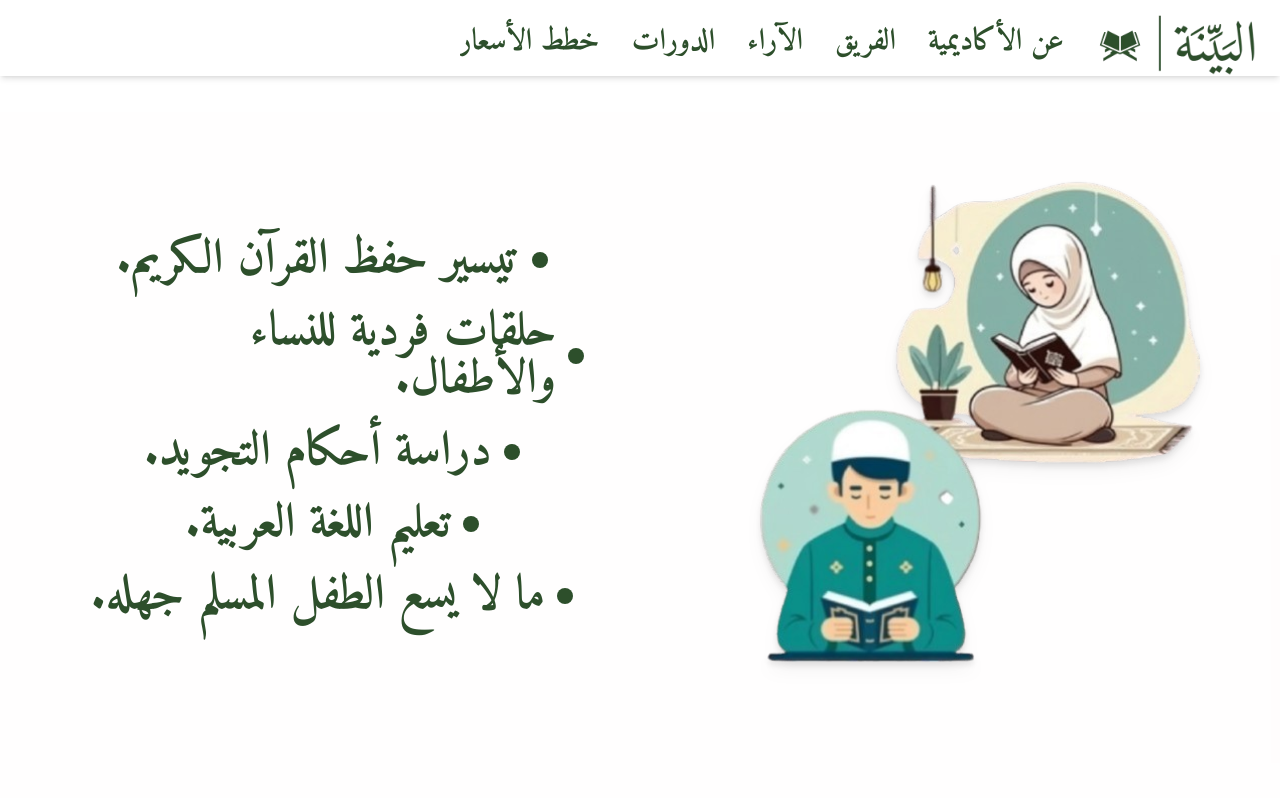
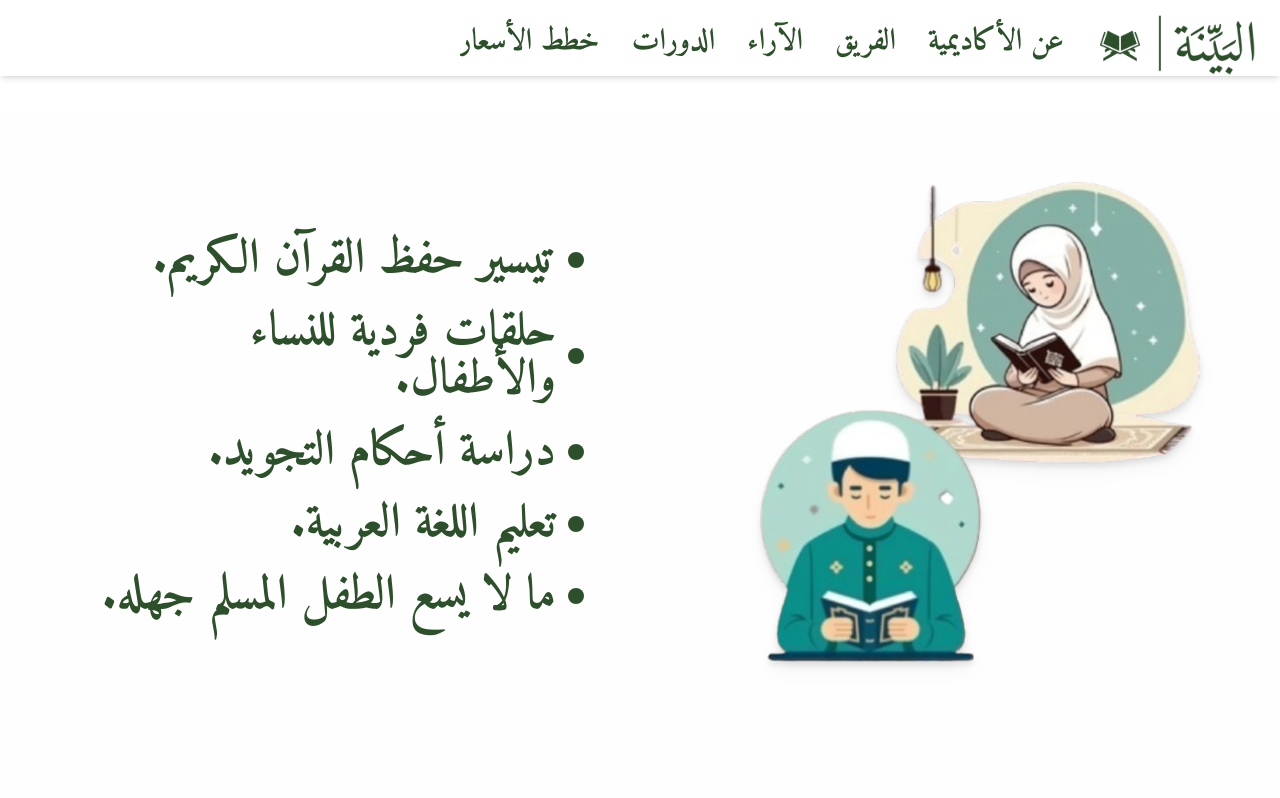
Before and after one commit to gogioz/El-Bayna, a React (Vite) app: page / in a window 1280 px wide. Shown: the top 798 px of the page. Built offline with nearby package versions, Linux system fonts and the light colour scheme.

Commit message:
Update wwd.jsx

```diff
--- a/src/Components/Hero/WWD/wwd.jsx
+++ b/src/Components/Hero/WWD/wwd.jsx
@@ -28,7 +28,7 @@ export const WWD = () => {
           ].map((item, i) => (
             <li
               key={i}
-              className="flex items-center justify-center gap-x-3 text-2xl sm:text-3xl lg:text-4xl xl:text-5xl text-text"
+              className="flex items-center justify-start gap-x-3 text-2xl sm:text-3xl lg:text-4xl xl:text-5xl text-text"
               dir="rtl"
             >
               <span className="w-2 h-2 xl:w-4 xl:h-4 rounded-full bg-text shrink-0" />
```
